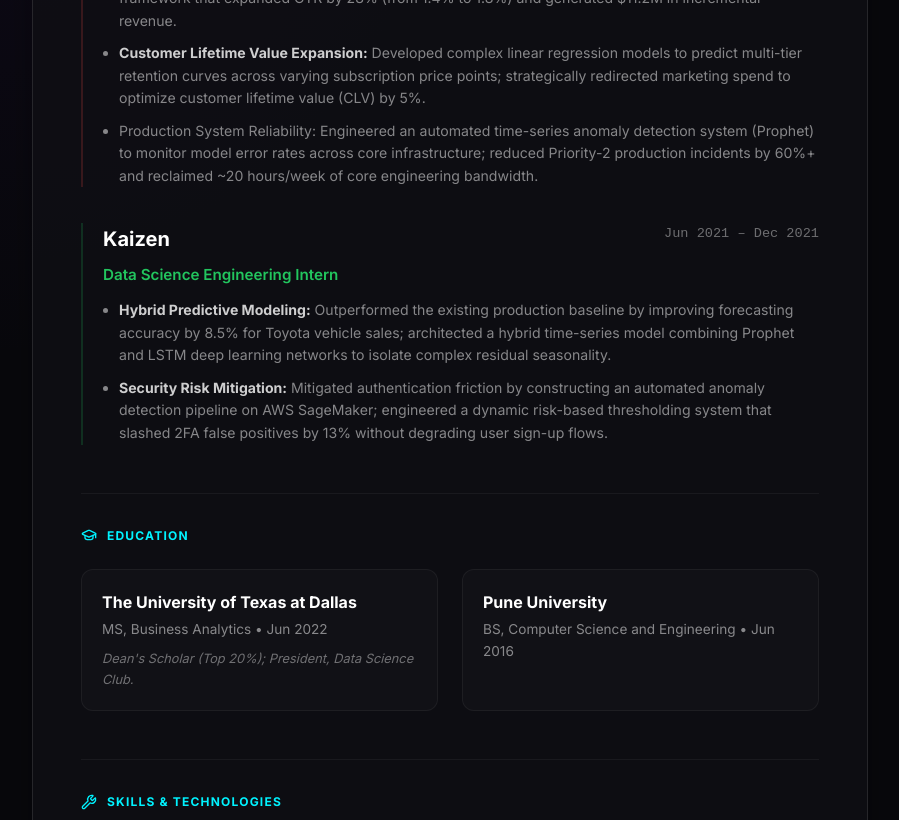
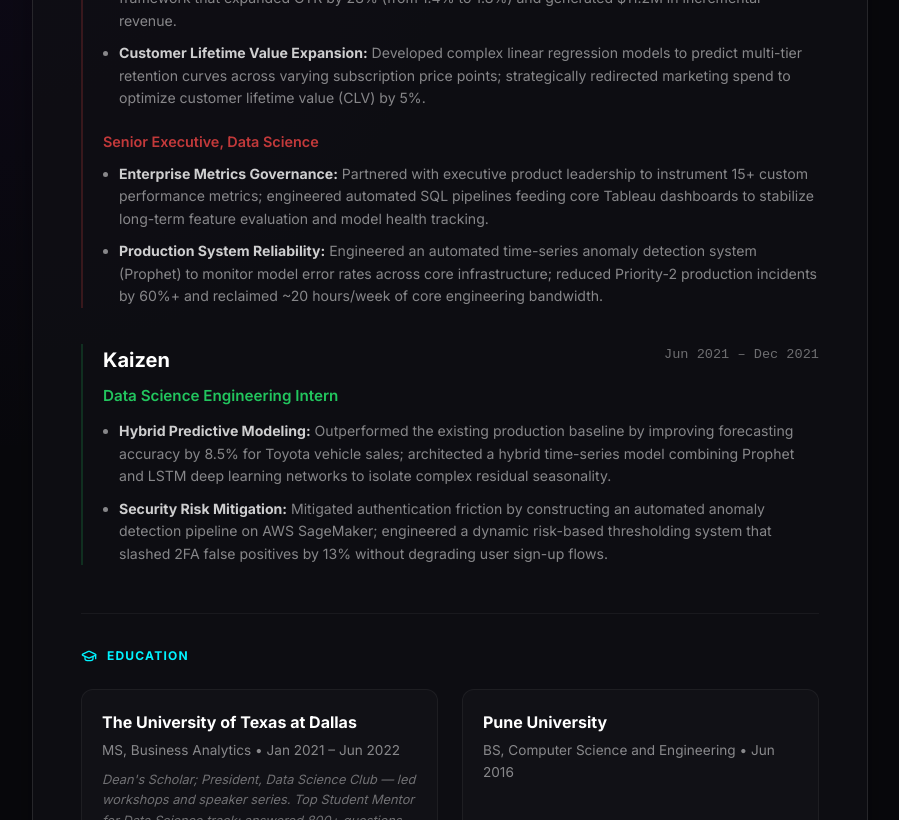
Before and after one commit to justsuyash/justsuyash_portfolio, a Next.js app: page /resume in a window 1280 px wide. Shown: the part 1980-2800 px from the top of the page, without its empty margins (190-1089 px from the left). Built offline with nearby package versions, Linux system fonts and the light colour scheme.

Commit message:
Update resume: dual Vodafone roles, education mentor stats, Albertsons company name

```diff
--- a/src/app/resume/page.js
+++ b/src/app/resume/page.js
@@ -8,7 +8,7 @@ import Link from 'next/link';
 const ResumePage = () => {
     const experiences = [
         {
-            company: 'Safeway (Albertsons)',
+            company: 'Albertsons',
             role: 'Data Scientist IV — Principal Platform Architect',
             period: 'Feb 2024 – Present',
             color: '#00f3ff',
@@ -52,8 +52,12 @@ const ResumePage = () => {
             color: '#ef4444',
             highlights: [
                 { bold: 'Global Campaign Optimization:', text: ' Orchestrated data-driven email personalization strategies for a 45M+ user base in Vodafone Germany; designed an advanced predictive logistic regression and A/B testing framework that expanded CTR by 28% (from 1.4% to 1.8%) and generated $11.2M in incremental revenue.' },
-                { bold: 'Customer Lifetime Value Expansion:', text: ' Developed complex linear regression models to predict multi-tier retention curves across varying subscription price points; strategically redirected marketing spend to optimize customer lifetime value (CLV) by 5%.' },
-                'Production System Reliability: Engineered an automated time-series anomaly detection system (Prophet) to monitor model error rates across core infrastructure; reduced Priority-2 production incidents by 60%+ and reclaimed ~20 hours/week of core engineering bandwidth.'
+                { bold: 'Customer Lifetime Value Expansion:', text: ' Developed complex linear regression models to predict multi-tier retention curves across varying subscription price points; strategically redirected marketing spend to optimize customer lifetime value (CLV) by 5%.' }
+            ],
+            subRole: 'Senior Executive, Data Science',
+            subHighlights: [
+                { bold: 'Enterprise Metrics Governance:', text: ' Partnered with executive product leadership to instrument 15+ custom performance metrics; engineered automated SQL pipelines feeding core Tableau dashboards to stabilize long-term feature evaluation and model health tracking.' },
+                { bold: 'Production System Reliability:', text: ' Engineered an automated time-series anomaly detection system (Prophet) to monitor model error rates across core infrastructure; reduced Priority-2 production incidents by 60%+ and reclaimed ~20 hours/week of core engineering bandwidth.' }
             ]
         },
         {
@@ -72,8 +76,8 @@ const ResumePage = () => {
         {
             school: 'The University of Texas at Dallas',
             degree: 'MS, Business Analytics',
-            year: 'Jun 2022',
-            note: "Dean's Scholar (Top 20%); President, Data Science Club."
+            year: 'Jan 2021 – Jun 2022',
+            note: "Dean's Scholar; President, Data Science Club — led workshops and speaker series. Top Student Mentor for Data Science track: answered 800+ questions and coached 70+ students."
         },
         {
             school: 'Pune University',
@@ -314,6 +318,40 @@ const ResumePage = () => {
                                             </li>
                                         ))}
                                     </ul>
+
+                                    {exp.subRole && (
+                                        <div style={{ marginTop: '20px' }}>
+                                            <p style={{
+                                                color: exp.color,
+                                                fontWeight: 600,
+                                                fontSize: '0.9rem',
+                                                marginBottom: '10px',
+                                                opacity: 0.8
+                                            }}>{exp.subRole}</p>
+                                            <ul style={{
+                                                display: 'flex',
+                                                flexDirection: 'column',
+                                                gap: '10px',
+                                                paddingLeft: '16px'
+                                            }}>
+                                                {exp.subHighlights.map((highlight, hIdx) => (
+                                                    <li key={hIdx} style={{
+                                                        color: 'rgba(255,255,255,0.5)',
+                                                        fontSize: '0.88rem',
+                                                        lineHeight: 1.6,
+                                                        listStyle: 'disc'
+                                                    }}>
+                                                        {typeof highlight === 'object' ? (
+                                                            <>
+                                                                <strong style={{ color: 'rgba(255,255,255,0.8)' }}>{highlight.bold}</strong>
+                                                                {highlight.text}
+                                                            </>
+                                                        ) : highlight}
+                                                    </li>
+                                                ))}
+                                            </ul>
+                                        </div>
+                                    )}
                                 </motion.div>
                             ))}
                         </div>
```
